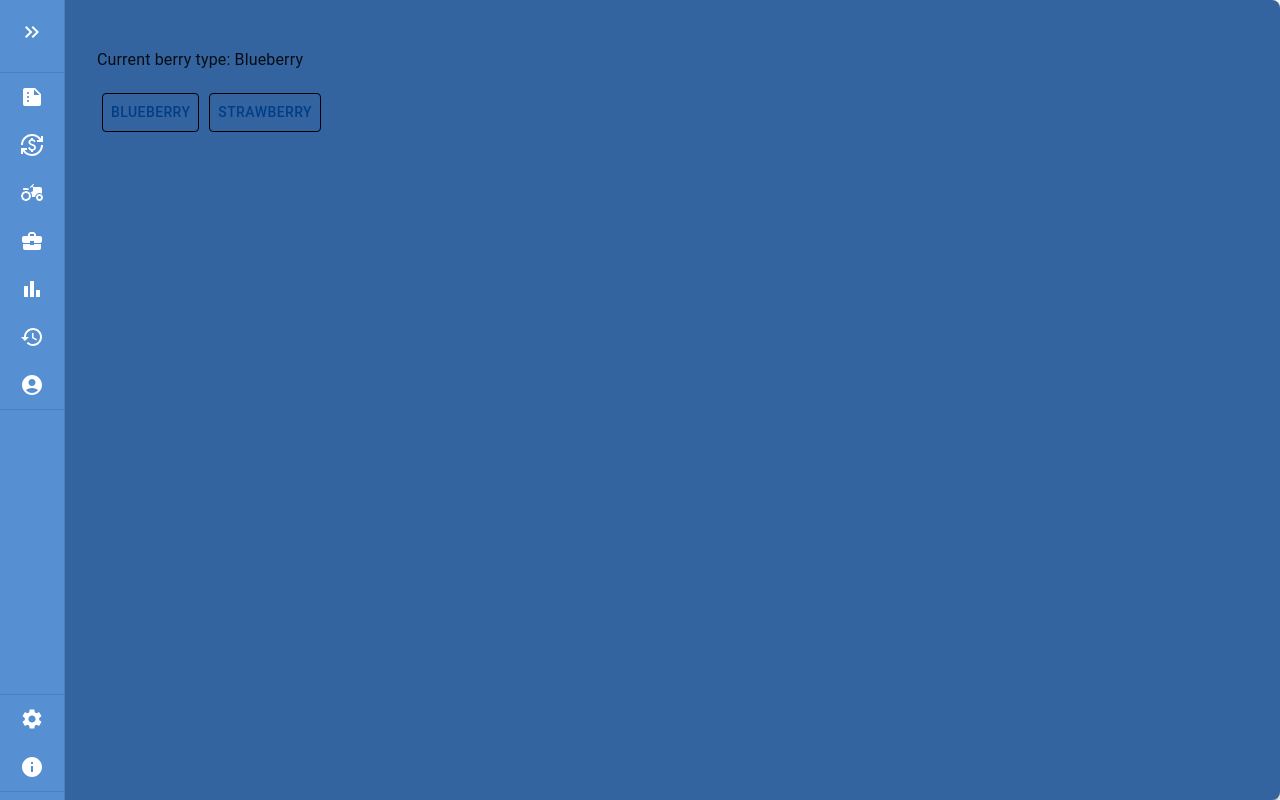
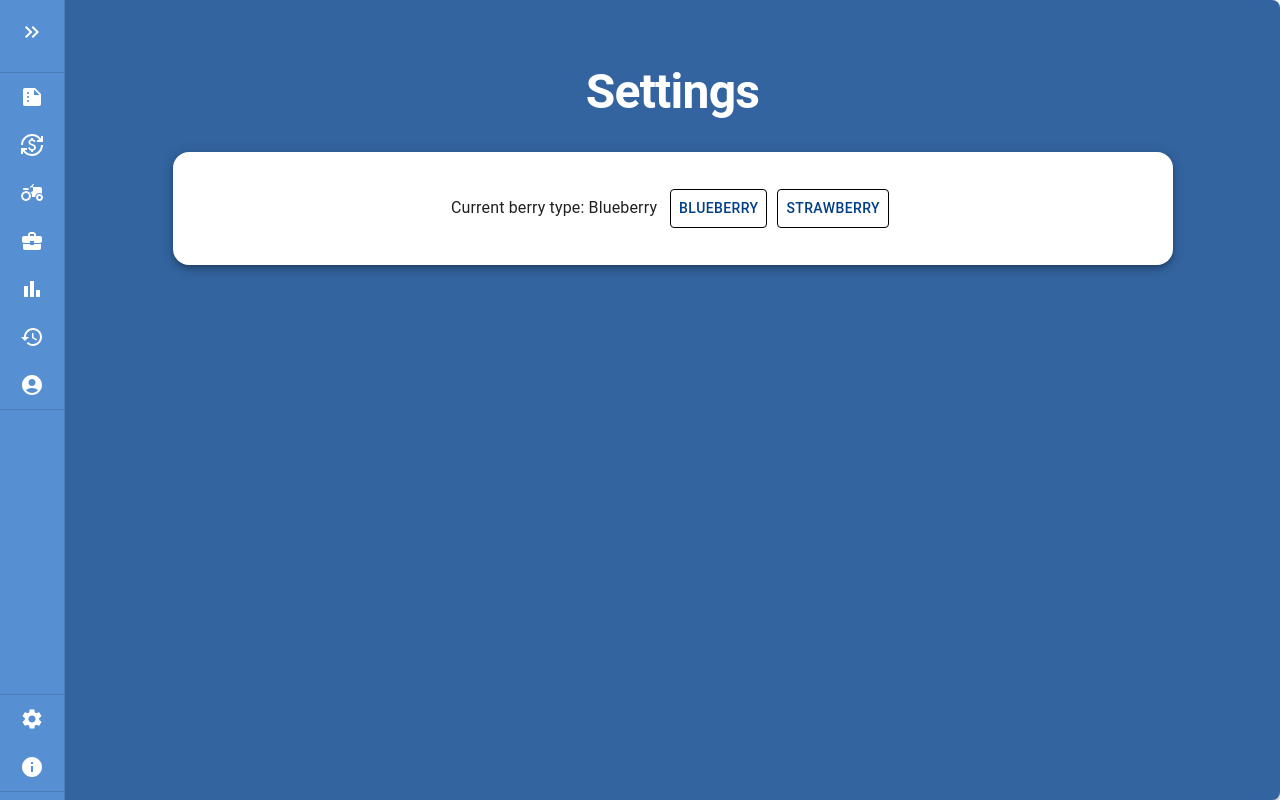
Before and after one commit to jonvabalis/BerryUi, a React (Vite) app: page /settings in a window 1280 px wide. Built offline with nearby package versions, Linux system fonts and the light colour scheme.

Commit message:
refactor: updated styling in Settings page

```diff
--- /dev/null
+++ b/src/components/Settings/SettingsBox.tsx
@@ -0,0 +1,49 @@
+import { Box, Button, Grid2, Typography } from "@mui/material";
+import { BoxPaper } from "../Reusable/BoxPaper";
+import { useBerryContext } from "../Themes/BerryContext";
+import { BERRY_TYPE } from "../Themes/BerryData";
+
+export default function SettingsBox() {
+  const { berryTheme, setBerryTheme } = useBerryContext();
+
+  return (
+    <BoxPaper>
+      <Grid2
+        container
+        spacing={1}
+        sx={{ alignItems: "center", justifyContent: "center" }}
+      >
+        <Box
+          sx={{
+            display: "flex",
+            flexWrap: "wrap",
+          }}
+        >
+          <Typography>
+            Current berry type: {BERRY_TYPE[berryTheme.id].type}
+          </Typography>
+        </Box>
+        <Box
+          sx={{
+            display: "flex",
+            flexWrap: "wrap",
+          }}
+        >
+          {BERRY_TYPE.map((berry) => (
+            <Button
+              key={berry.id}
+              onClick={() => setBerryTheme(berry)}
+              sx={{
+                margin: "5px",
+                border: "1px solid black",
+                cursor: "pointer",
+              }}
+            >
+              {berry.type}
+            </Button>
+          ))}
+        </Box>
+      </Grid2>
+    </BoxPaper>
+  );
+}
--- a/src/pages/settings.tsx
+++ b/src/pages/settings.tsx
@@ -1,22 +1,14 @@
-import { Button } from "@mui/material";
-import { useBerryContext } from "../components/Themes/BerryContext";
-import { BERRY_TYPE } from "../components/Themes/BerryData";
+import { Box } from "@mui/material";
+import SettingsBox from "../components/Settings/SettingsBox";
+import PageHeader from "../components/Reusable/PageHeader";
 
 export default function settings() {
-  const { berryTheme, setBerryTheme } = useBerryContext();
-
   return (
-    <div>
-      <p>Current berry type: {BERRY_TYPE[berryTheme.id].type}</p>
-      {BERRY_TYPE.map((berry) => (
-        <Button
-          key={berry.id}
-          onClick={() => setBerryTheme(berry)}
-          sx={{ margin: "5px", border: "1px solid black", cursor: "pointer" }}
-        >
-          {berry.type}
-        </Button>
-      ))}
-    </div>
+    <Box width="100vw">
+      <Box>
+        <PageHeader text="Settings" />
+      </Box>
+      <SettingsBox />
+    </Box>
   );
 }
```
